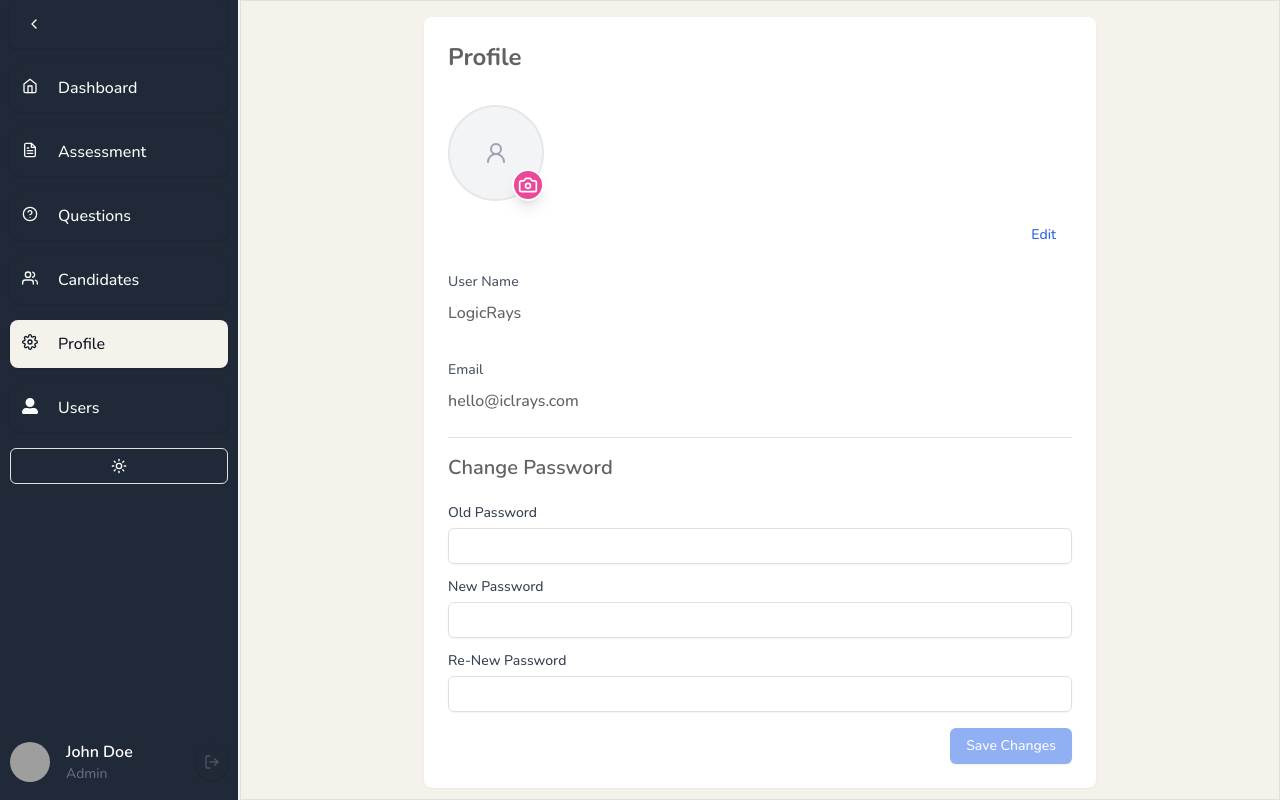
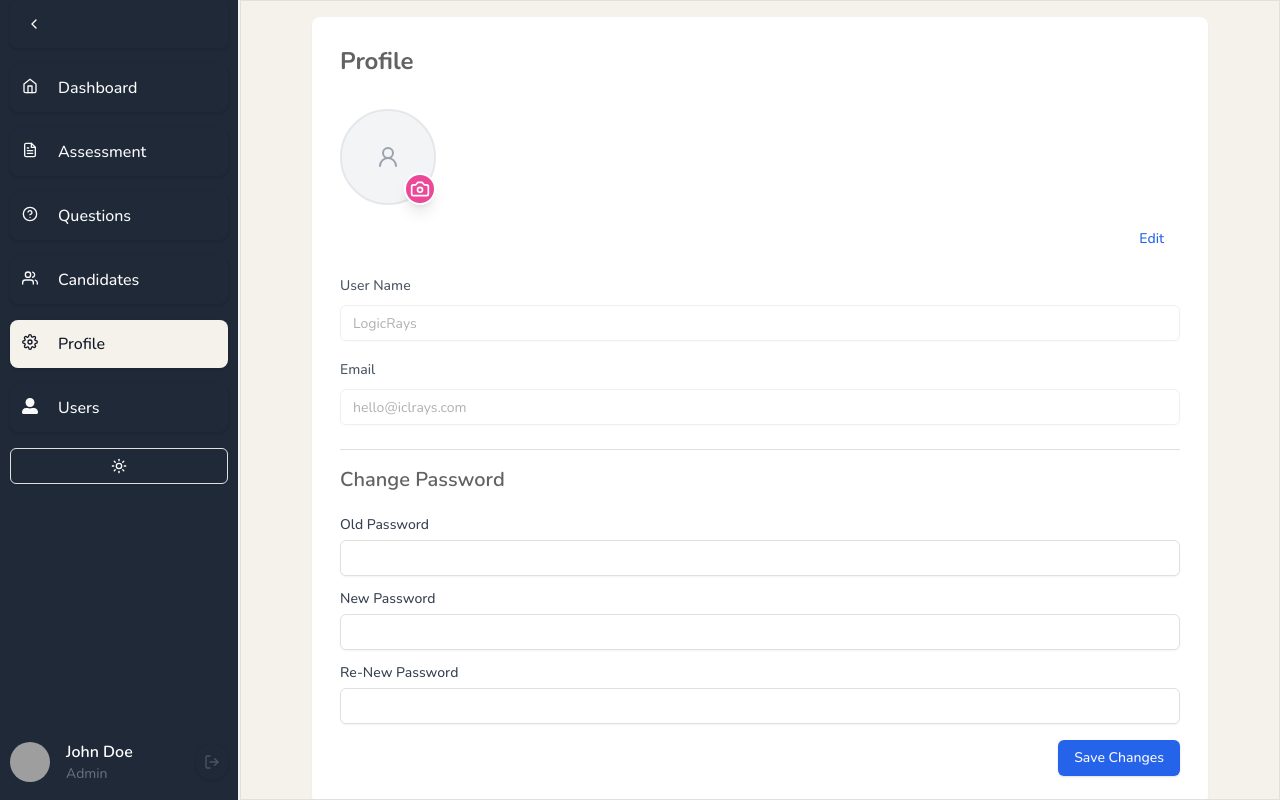
Before and after one commit to Anusha-Shripati/MCQ-Quiz-App, a Next.js app in the folder frontend/: page /profile in a window 1280 px wide. Built offline with nearby package versions, Linux system fonts and the light colour scheme; no server answers; sample sign-in values are in the browser's storage; grey boxes are pictures that could not be loaded.

Commit message:
implementation of react hook form and zod for profle page

```diff
--- a/frontend/src/app/(admin)/profile/page.tsx
+++ b/frontend/src/app/(admin)/profile/page.tsx
@@ -1,134 +1,76 @@
 "use client";
-import { useEffect, useState } from "react";
+import { useState } from "react";
+import { useForm } from "react-hook-form";
+import { z } from "zod";
+import { zodResolver } from "@hookform/resolvers/zod";
 import { Input } from "@/components/ui/form/input";
 import { Label } from "@/components/ui/form/label";
 import { Button } from "@/components/ui/form/button";
 import ProfilePictureUpload from "@/components/profile/ProfilePictureUpload";
 
-// Helper functions
-const isValidEmail = (email: string) => /^[^\s@]+@[^\s@]+\.[^\s@]+$/.test(email);
-const isValidPassword = (password: string) => password.length >= 8;
+// Validation schemas using zod
+const userInfoSchema = z.object({
+  userName: z.string().min(1, "User Name is required"),
+  email: z.string().email("Invalid email format"),
+});
 
-// Reusable Input Field Component
-const ValidatedInput = ({
-  label,
-  type = "text",
-  value,
-  onChange,
-  error,
-}: {
-  label: string;
-  type?: string;
-  value: string;
-  onChange: (e: React.ChangeEvent<HTMLInputElement>) => void;
-  error?: string;
-}) => (
-  <div>
-    <Label className="block text-gray-700 dark:text-gray-300 mb-2">{label}</Label>
-    <Input
-      type={type}
-      value={value}
-      onChange={onChange}
-      className="w-full dark:bg-gray-800 dark:text-white"
-    />
-    {error && <p className="text-red-500 text-sm mt-1">{error}</p>}
-  </div>
-);
+const passwordChangeSchema = z
+  .object({
+    oldPassword: z.string().min(1, "Old Password is required"),
+    newPassword: z.string().min(8, "Password must be at least 8 characters"),
+    reNewPassword: z.string().min(1, "Re-New Password is required"),
+  })
+  .refine((data) => data.newPassword === data.reNewPassword, {
+    message: "Passwords do not match",
+    path: ["reNewPassword"],
+  });
 
 export default function Profile() {
-  // State for user info
-  const [userName, setUserName] = useState("LogicRays");
-  const [email, setEmail] = useState("hello@iclrays.com");
   const [isEditing, setIsEditing] = useState(false);
 
-  // State for password fields
-  const [passwords, setPasswords] = useState({
+  // React Hook Form for User Info
+  const {
+    register: registerUserInfo,
+    handleSubmit: handleUserInfoSubmit,
+    formState: { errors: userInfoErrors },
+  } = useForm({
+    resolver: zodResolver(userInfoSchema),
+    defaultValues: {
+      userName: "LogicRays",
+      email: "hello@iclrays.com",
+    },
+  });
+
+  // React Hook Form for Password Change
+  const {
+    register: registerPassword,
+    handleSubmit: handlePasswordSubmit,
+    formState: { errors: passwordErrors },
+  } = useForm({
+    resolver: zodResolver(passwordChangeSchema),
+    defaultValues: {
       oldPassword: "",
       newPassword: "",
       reNewPassword: "",
+    },
   });
 
-  // Validation states
-  const [errors, setErrors] = useState({
-    userName: "",
-    email: "",
-    oldPassword: "",
-    newPassword: "",
-    reNewPassword: "",
-  });
-
-  const [isPasswordFormValid, setIsPasswordFormValid] = useState(false);
-
-  // Handlers for user info validation
-  const validateUserInfo = () => {
-    const newErrors = { userName: "", email: "" };
-    let isValid = true;
-
-    if (!userName.trim()) {
-      newErrors.userName = "User Name is required";
-      isValid = false;
-    }
-
-    if (!isValidEmail(email)) {
-      newErrors.email = "Invalid email format";
-      isValid = false;
-    }
-
-    setErrors((prev) => ({ ...prev, ...newErrors }));
-    return isValid;
+  // Handlers
+  const onSaveUserInfo = (data: { userName: string; email: string }) => {
+    console.log("User Info Saved:", data);
+    setIsEditing(false);
   };
 
-  const handleSave = () => {
-    if (validateUserInfo()) {
-      setIsEditing(false);
-      // Add logic to save the user info
-    }
+  const onChangePassword = (data: {
+    oldPassword: string;
+    newPassword: string;
+    reNewPassword: string;
+  }) => {
+    console.log("Password Changed:", data);
   };
 
-  // Handlers for password validation
-  const validatePasswordForm = () => {
-    const newErrors = { oldPassword: "", newPassword: "", reNewPassword: "" };
-    let isValid = true;
-
-    if (!passwords.oldPassword.trim()) {
-      newErrors.oldPassword = "Old Password is required";
-      isValid = false;
-    }
-
-    if (!isValidPassword(passwords.newPassword)) {
-      newErrors.newPassword = "Password must be at least 8 characters";
-      isValid = false;
-    }
-
-    if (passwords.newPassword !== passwords.reNewPassword) {
-      newErrors.reNewPassword = "Passwords do not match";
-      isValid = false;
-    }
-
-    setErrors((prev) => ({ ...prev, ...newErrors }));
-    return isValid;
-  };
-
-  const handlePasswordChange = (e: React.FormEvent) => {
-    e.preventDefault();
-    if (validatePasswordForm()) {
-      console.log("Password changed successfully");
-      // Add logic to save the new password
-    }
-  };
-
-  // Update password form validity
-  useEffect(() => {
-    setIsPasswordFormValid(
-      passwords.oldPassword.trim().length > 0 &&
-        isValidPassword(passwords.newPassword) &&
-        passwords.reNewPassword.trim().length > 0 &&
-        passwords.newPassword === passwords.reNewPassword
-    );
-  }, [passwords]);
-
   return (
-    <div className="max-w-2xl mx-auto p-6 bg-white dark:bg-gray-700 m-4 rounded-lg shadow-sm">
+    <div className="max-w-4xl mx-auto p-7 bg-white dark:bg-gray-700 m-4 rounded-lg shadow-sm">
       <h1 className="text-2xl font-bold mb-8 dark:text-white">Profile</h1>
 
       {/* Profile Picture Section */}
@@ -138,80 +80,138 @@ export default function Profile() {
       <div className="space-y-4 mb-4 mt-4">
         <div className="mb-1 flex justify-end">
           <Button
-            onClick={isEditing ? handleSave : () => setIsEditing(true)}
+            onClick={() => setIsEditing((prev) => !prev)}
             className="text-blue-600 hover:text-blue-800 dark:text-blue-400 dark:hover:text-blue-600"
             variant="ghost"
           >
-            {isEditing ? "Save" : "Edit"}
+            {isEditing ? "Cancel" : "Edit"}
           </Button>
         </div>
+        <form onSubmit={handleUserInfoSubmit(onSaveUserInfo)}>
           <div className="pb-4 dark:border-gray-700">
-          <Label className="text-gray-600 dark:text-gray-300">User Name</Label>
+            <Label className="text-gray-600 dark:text-gray-300">
+              User Name
+            </Label>
             {isEditing ? (
-            <ValidatedInput
-              label="User Name"
-              value={userName}
-              onChange={(e) => setUserName(e.target.value)}
-              error={errors.userName}
+              <>
+                <Input
+                  {...registerUserInfo("userName")}
+                  className="w-full mt-2 dark:bg-gray-800 dark:text-white"
                 />
+                {userInfoErrors.userName && (
+                  <p className="text-red-500 text-sm mt-1">
+                    {userInfoErrors.userName.message}
+                  </p>
+                )}
+              </>
             ) : (
-            <div className="font-medium mt-2 dark:text-white">{userName}</div>
+              <Input
+                {...registerUserInfo("userName")}
+                disabled
+                className="w-full mt-2 dark:bg-gray-800 dark:text-white"
+              />
             )}
           </div>
 
           <div className="pb-2 dark:border-gray-700">
             <Label className="text-gray-600 dark:text-gray-300">Email</Label>
             {isEditing ? (
-            <ValidatedInput
-              label="Email"
-              value={email}
-              onChange={(e) => setEmail(e.target.value)}
-              error={errors.email}
+              <>
+                <Input
+                  {...registerUserInfo("email")}
+                  className="w-full mt-2 dark:bg-gray-800 dark:text-white"
                 />
+                {userInfoErrors.email && (
+                  <p className="text-red-500 text-sm mt-1">
+                    {userInfoErrors.email.message}
+                  </p>
+                )}
+              </>
             ) : (
-            <div className="font-medium mt-2 dark:text-white">{email}</div>
+              <Input
+                {...registerUserInfo("email")}
+                disabled
+                className="w-full mt-2 dark:bg-gray-800 dark:text-white"
+              />
             )}
           </div>
+
+          {isEditing && (
+            <div className="flex justify-end">
+              <Button
+                type="submit"
+                className="bg-blue-600 hover:bg-blue-700 dark:bg-blue-700 dark:hover:bg-blue-800"
+              >
+                Save
+              </Button>
+            </div>
+          )}
+        </form>
       </div>
 
       <hr className="mb-4" />
 
       {/* Change Password Section */}
       <div>
-        <h2 className="text-xl font-semibold mb-6 dark:text-white">Change Password</h2>
-        <form className="space-y-4" onSubmit={handlePasswordChange}>
-          <ValidatedInput
-            label="Old Password"
+        <h2 className="text-xl font-semibold mb-6 dark:text-white">
+          Change Password
+        </h2>
+        <form
+          className="space-y-4"
+          onSubmit={handlePasswordSubmit(onChangePassword)}
+        >
+          <div>
+            <Label className="block text-gray-700 dark:text-gray-300 mb-2">
+              Old Password
+            </Label>
+            <Input
               type="password"
-            value={passwords.oldPassword}
-            onChange={(e) =>
-              setPasswords((prev) => ({ ...prev, oldPassword: e.target.value }))
-            }
-            error={errors.oldPassword}
+              {...registerPassword("oldPassword")}
+              className="w-full dark:bg-gray-800 dark:text-white"
             />
-          <ValidatedInput
-            label="New Password"
+            {passwordErrors.oldPassword && (
+              <p className="text-red-500 text-sm mt-1">
+                {passwordErrors.oldPassword.message}
+              </p>
+            )}
+          </div>
+
+          <div>
+            <Label className="block text-gray-700 dark:text-gray-300 mb-2">
+              New Password
+            </Label>
+            <Input
               type="password"
-            value={passwords.newPassword}
-            onChange={(e) =>
-              setPasswords((prev) => ({ ...prev, newPassword: e.target.value }))
-            }
-            error={errors.newPassword}
+              {...registerPassword("newPassword")}
+              className="w-full dark:bg-gray-800 dark:text-white"
             />
-          <ValidatedInput
-            label="Re-New Password"
+            {passwordErrors.newPassword && (
+              <p className="text-red-500 text-sm mt-1">
+                {passwordErrors.newPassword.message}
+              </p>
+            )}
+          </div>
+
+          <div>
+            <Label className="block text-gray-700 dark:text-gray-300 mb-2">
+              Re-New Password
+            </Label>
+            <Input
               type="password"
-            value={passwords.reNewPassword}
-            onChange={(e) =>
-              setPasswords((prev) => ({ ...prev, reNewPassword: e.target.value }))
-            }
-            error={errors.reNewPassword}
+              {...registerPassword("reNewPassword")}
+              className="w-full dark:bg-gray-800 dark:text-white"
             />
+            {passwordErrors.reNewPassword && (
+              <p className="text-red-500 text-sm mt-1">
+                {passwordErrors.reNewPassword.message}
+              </p>
+            )}
+          </div>
+
           <div className="flex justify-end">
             <Button
               type="submit"
               className="bg-blue-600 hover:bg-blue-700 dark:bg-blue-700 dark:hover:bg-blue-800"
-              disabled={!isPasswordFormValid}
             >
               Save Changes
             </Button>
```
Also changed, not shown: frontend/src/app/(admin)/users/page.tsx (+44 -13 lines). Lines whose indentation alone changed are shown as unchanged.
